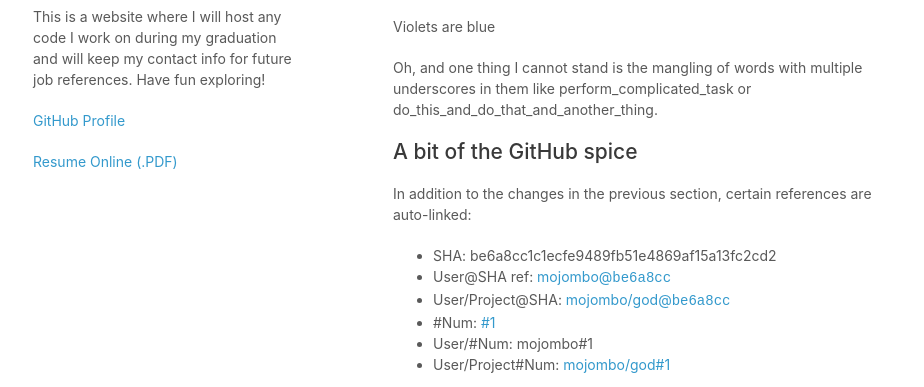
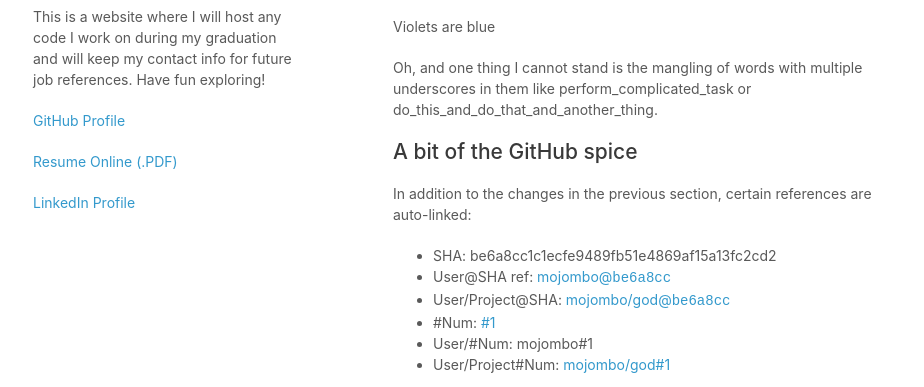
Before and after one commit to AlwaysLearning55/MA-7, a Jekyll site: the page index.html, which Jekyll copies as it is, in a window 1280 px wide. Shown: the part 362-749 px from the top of the page, without its empty margins (177-1101 px from the left). Built offline with Jekyll 4.4.1, drawn with Linux system fonts in a browser that asks for light colours; a script that is not in the unit is left out.

Commit message:
Adding Linkedin Profile

```diff
--- a/index.html
+++ b/index.html
@@ -26,6 +26,7 @@
 
         <p class="view"><a href="https://docs.google.com/gview?url=https://raw.githubusercontent.com/AlwaysLearning55/AlwaysLearning55.github.io/c0cea3052ec83321be65d3fde7516798764a4f08/Alexsander%20Souza%20CV%20-%202020.pdf&embedded=true">Resume Online (.PDF)</a></p>
 
+        <p class="view"><a href="https://www.linkedin.com/in/alexsandersouza/">LinkedIn Profile</a></p>
       </header>
 
       <section>
```
